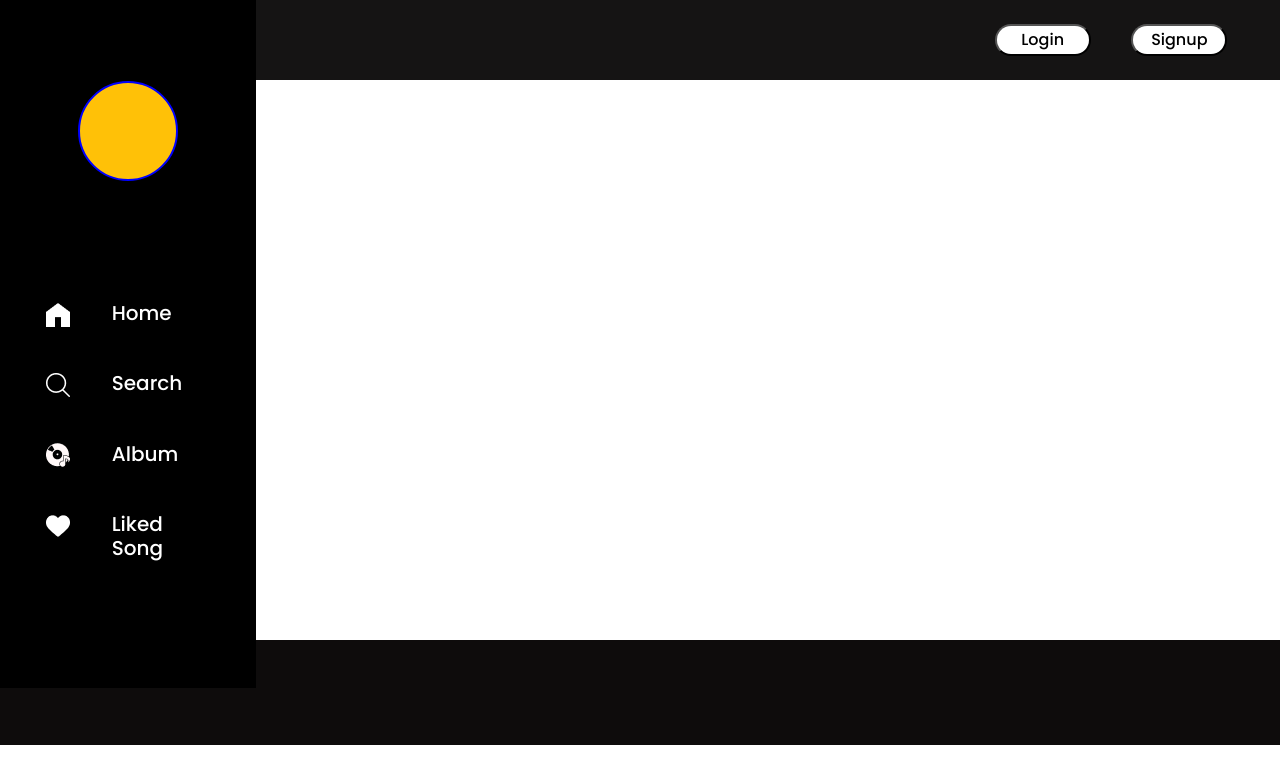
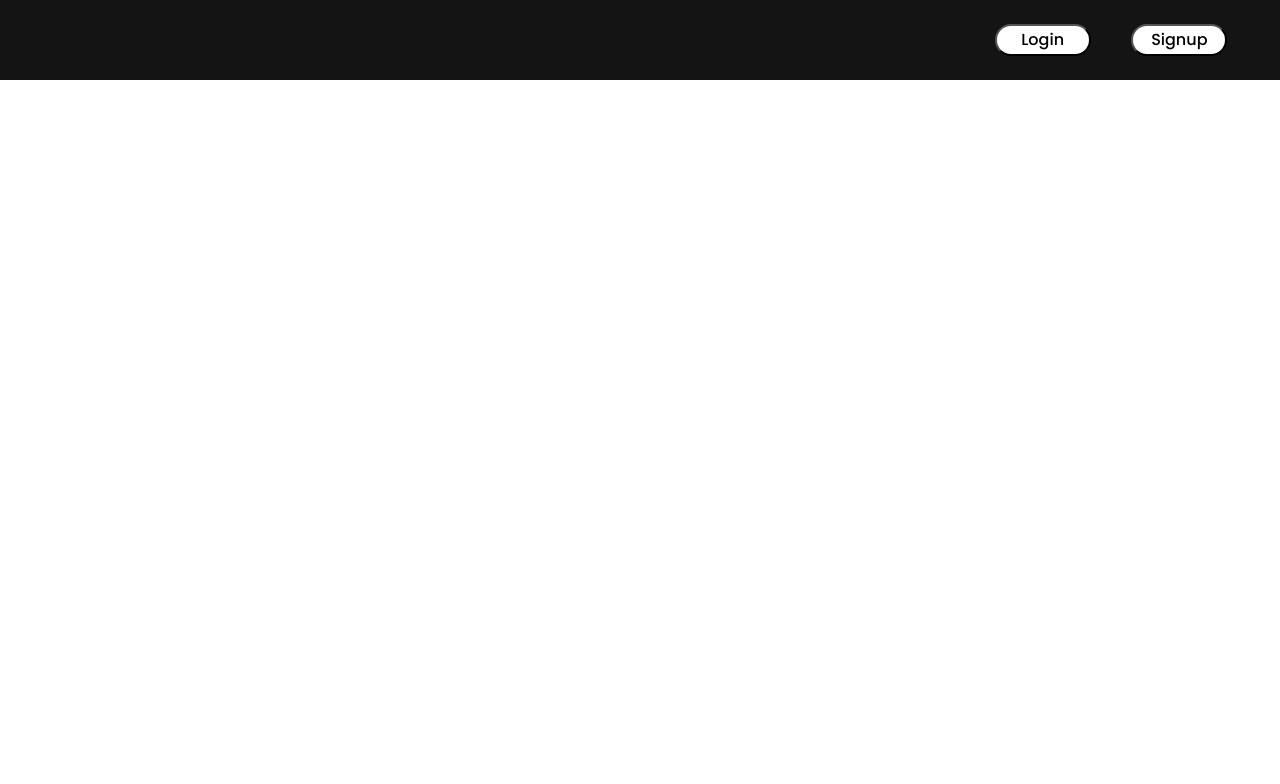
Before and after one commit to abhi808shek/music_app, a React (Create React App) app: page / in a window 1280 px wide. Shown: the top 784 px of the page. Built offline with nearby package versions, Linux system fonts and the light colour scheme.

Commit message:
basic changes

```diff
--- a/src/App.js
+++ b/src/App.js
@@ -6,8 +6,8 @@ function App() {
   return (
   <>
       <Navbar />
-    <Sidebar />
-    <Footer />
+    {/* <Sidebar />
+    <Footer /> */}
 </>
 
 
--- a/src/Components/Footer/style/footer.css
+++ b/src/Components/Footer/style/footer.css
@@ -1,6 +1,6 @@
 .footer{
-    position: absolute;
-    top: 640px;
+    /* position: absolute;
+    top: 640px; */
     background: #0E0C0C;
     width: 100%;
     height: 105px;
--- a/src/Components/Sidebar/style/sidebar.css
+++ b/src/Components/Sidebar/style/sidebar.css
@@ -1,8 +1,8 @@
 @import url('https://fonts.googleapis.com/css2?family=Poppins:wght@500&display=swap');
 
 .sidebar{
-    position: absolute;
-    top:0px;
+    /* position: absolute; */
+    /* top:0px; */
     width: 20%;
     height: 86%;
     z-index: 1;
```
Also changed, not shown: src/sdbjd.jsx (added, +8 -0 lines).
